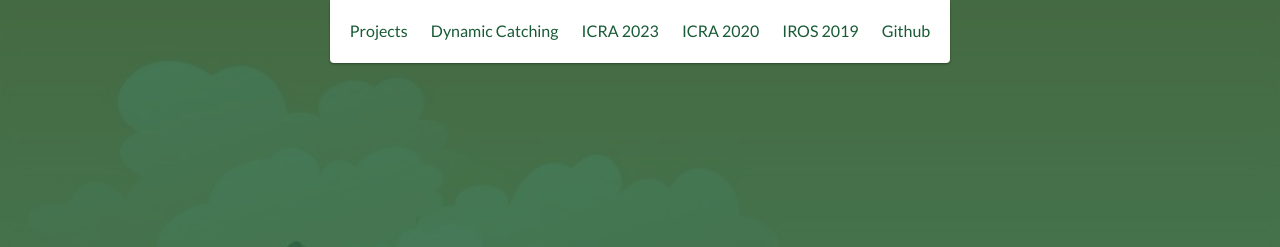
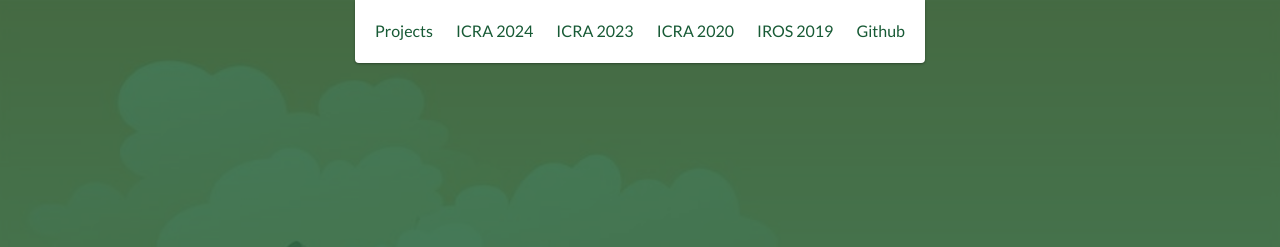
Before and after one commit to kl-research/kl-research.github.io, a website: page index.html in a window 1280 px wide. Shown: the top 247 px of the page. Drawn offline with nearby package versions, Linux system fonts and the light colour scheme.

Commit message:
Update index.html

```diff
--- a/index.html
+++ b/index.html
@@ -28,7 +28,7 @@
                 <a href="#projects">Projects</a>
             </li>
             <li>
-                <a href="https://kl-research.github.io/dyncatch" class="no-scroll">Dynamic Catching</a>
+                <a href="https://kl-research.github.io/dyncatch" class="no-scroll">ICRA 2024</a>
             </li>
             <li>
                 <a href="https://kl-research.github.io/decoupskill" class="no-scroll">ICRA 2023</a>
```
